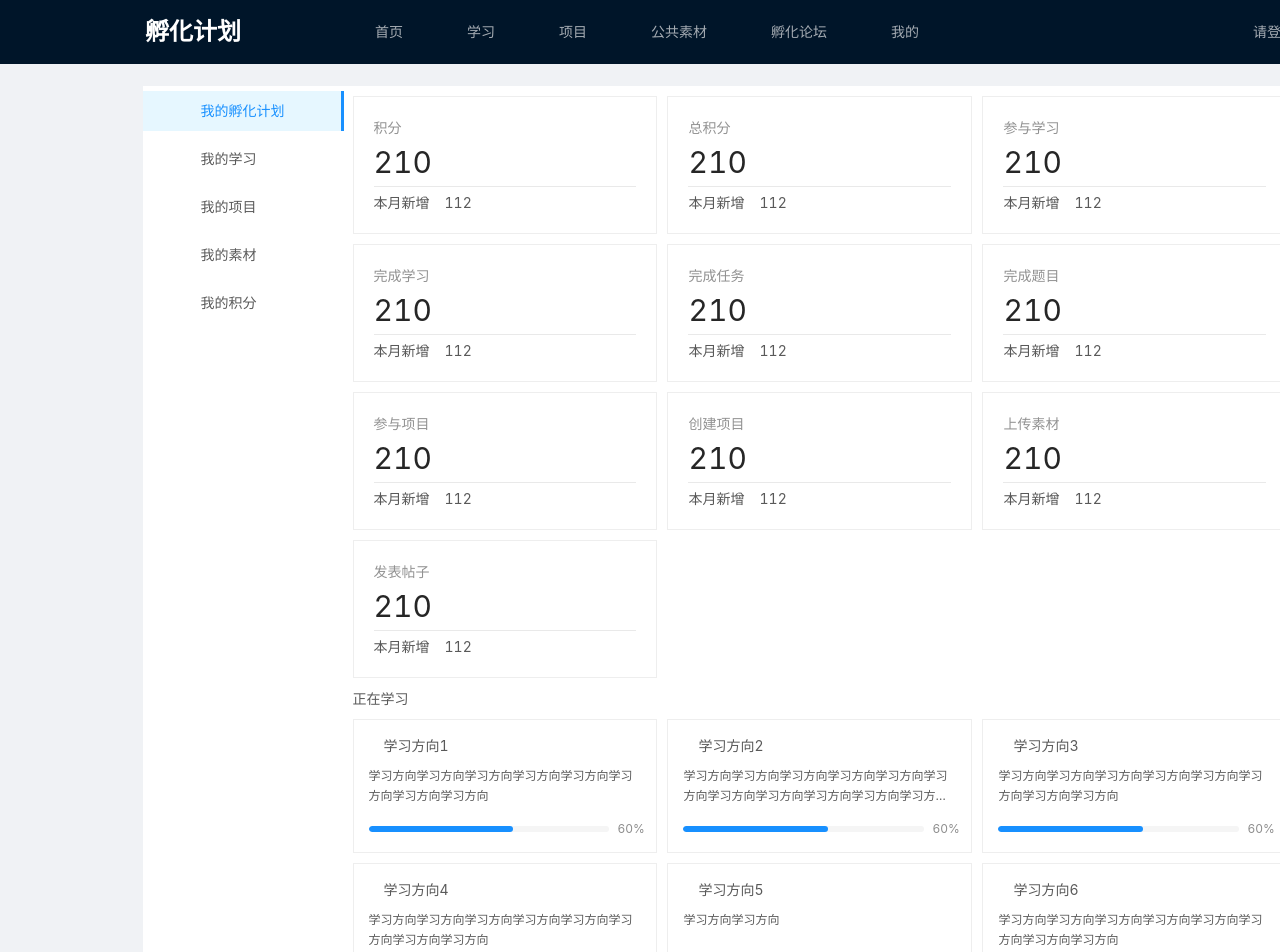
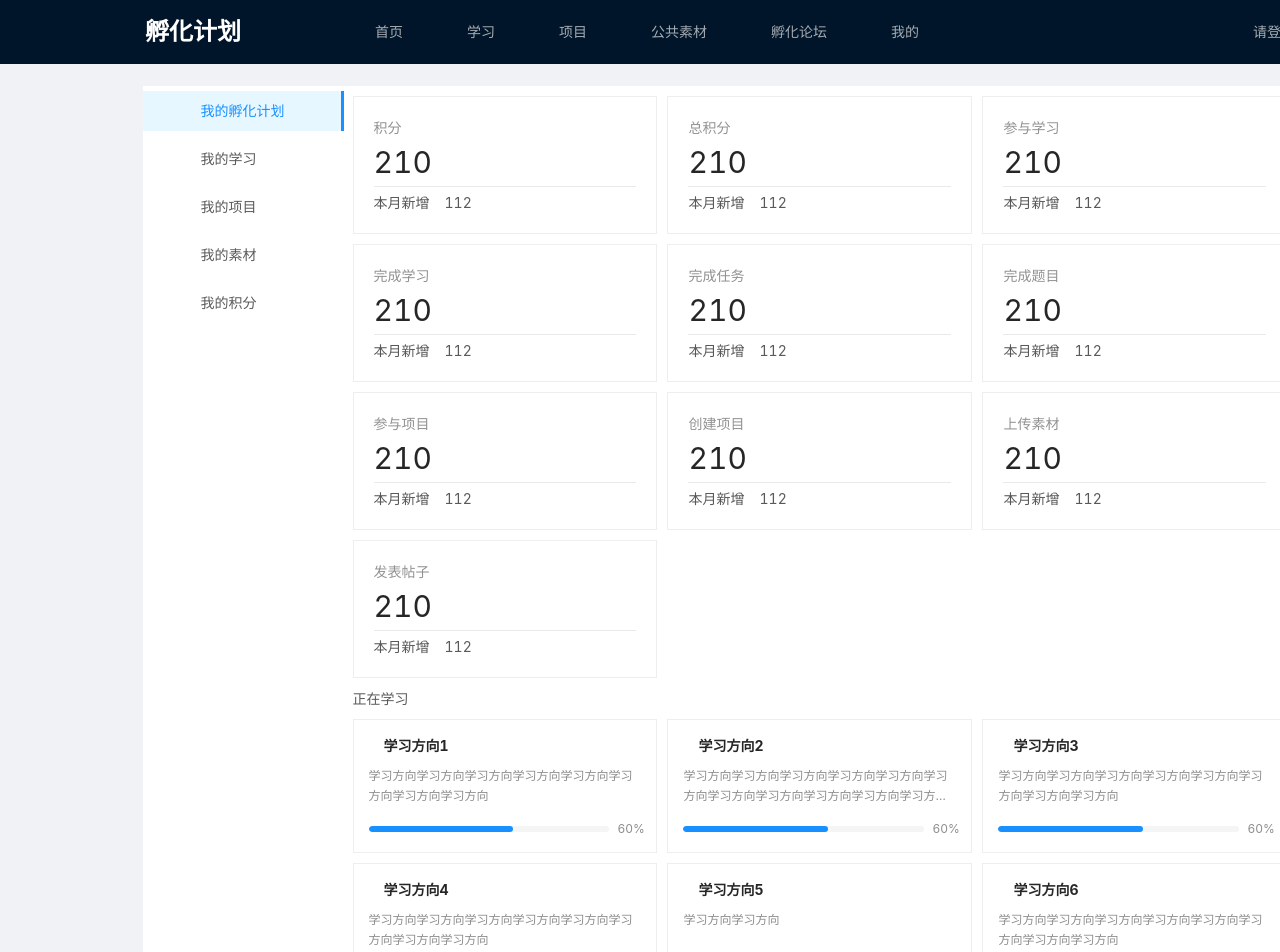
Before and after one commit to HaruhiFanClub/study-site, a Vue app: page /my/index in a window 1280 px wide. Shown: the top 952 px of the page. Built offline with nearby package versions, Linux system fonts and the light colour scheme; the HTML template or start-up script is replaced by a standard one; what vue-particles would draw is missing.

Commit message:
update: 样式优化

```diff
--- a/src/views/my/index.vue
+++ b/src/views/my/index.vue
@@ -145,6 +145,8 @@ export default {
           .card-title {
             display: flex;
             align-items: center;
+            font-weight: 650;
+            color: rgba(0, 0, 0, 0.85);
           }
           .desc {
             $line-height: 20px;
@@ -157,7 +159,8 @@ export default {
             overflow: hidden;
             margin: 10px 0;
             font-size: 12px;
-            line-height: $line-height
+            line-height: $line-height;
+            color: rgba(0, 0, 0, 0.45);
           }
           .progress {}
         }
```
